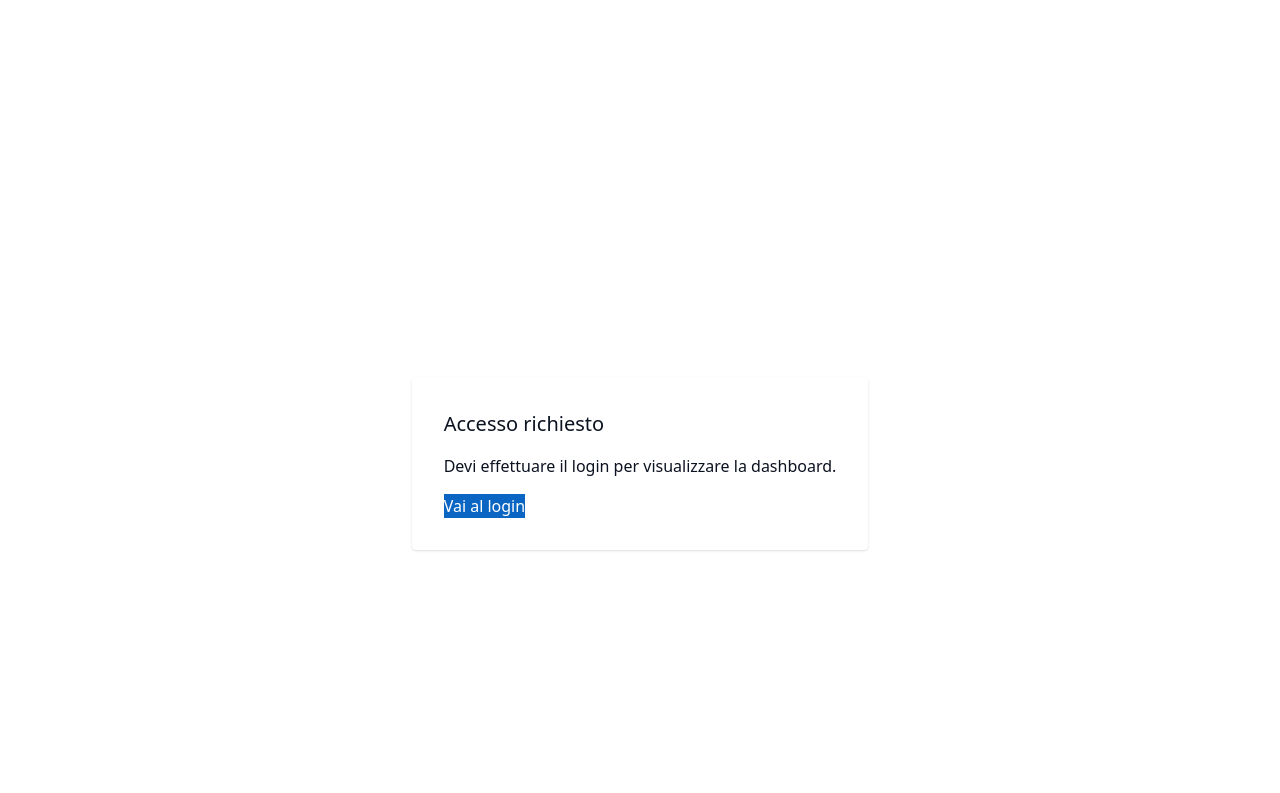
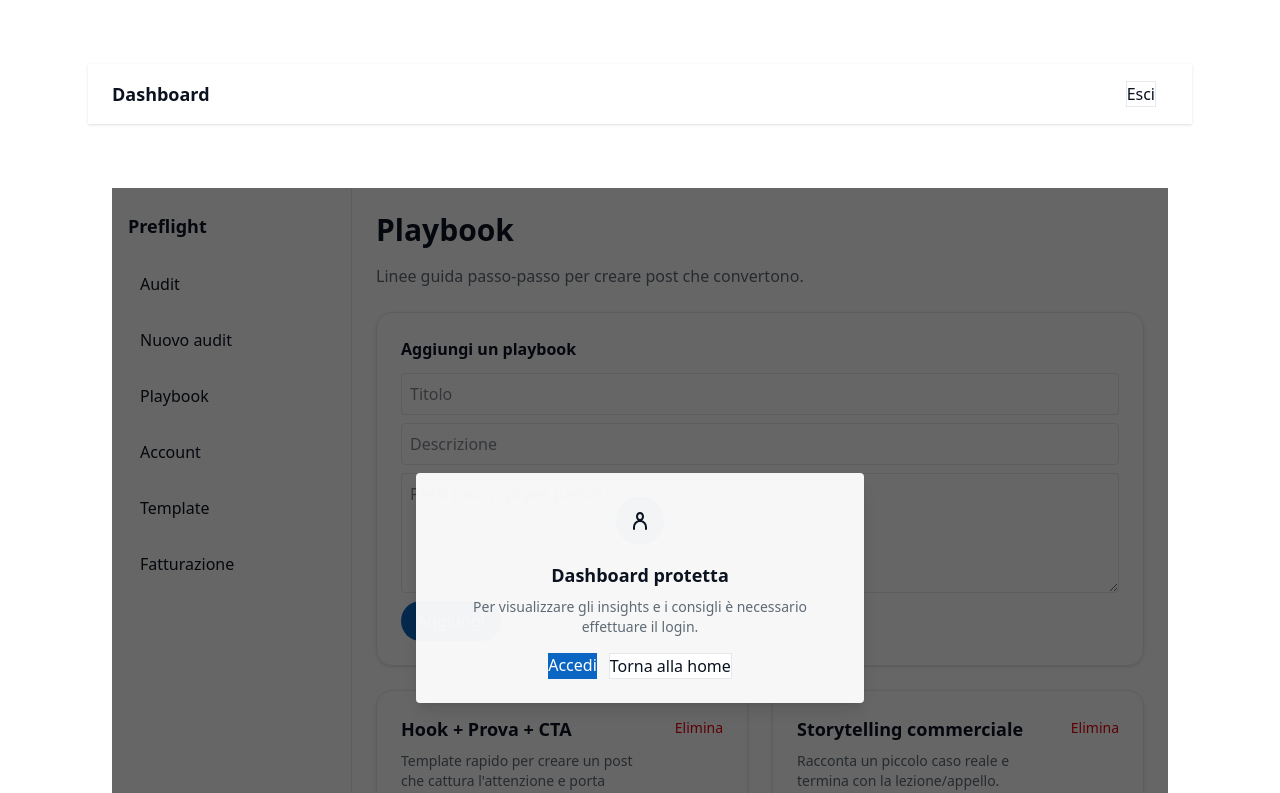
Before and after one commit to marcello13fincato/Preflight, a Next.js app in the folder preflight/: page /playbook in a window 1280 px wide. Shown: the top 793 px of the page. Built offline with nearby package versions, Linux system fonts and the light colour scheme; no server answers.

Commit message:
UX: show locked overlay on dashboard when not authenticated

```diff
--- a/preflight/app/(dashboard)/layout.tsx
+++ b/preflight/app/(dashboard)/layout.tsx
@@ -6,23 +6,33 @@ import Layout from "@/components/shared/Layout";
 
 export default async function DashboardLayout({ children }: { children: ReactNode }) {
   const session = await getServerAuthSession();
-  if (!session) {
-    return (
-      <div className="min-h-screen flex items-center justify-center">
-        <div className="p-8 bg-white rounded shadow">
-          <h2 className="text-xl font-medium">Accesso richiesto</h2>
-          <p className="mt-4">Devi effettuare il login per visualizzare la dashboard.</p>
-          <a href="/auth/login" className="mt-4 inline-block btn-primary">Vai al login</a>
-        </div>
-      </div>
-    );
-  }
+  const locked = !session;
 
   return (
     <Layout header={<Topbar />}>
-      <div className="flex">
-        <Sidebar />
-        <div className="flex-1 p-6 bg-app">{children}</div>
+      <div className="relative">
+        <div className="flex">
+          <Sidebar />
+          <div className="flex-1 p-6 bg-app min-h-screen">{children}</div>
+        </div>
+
+        {locked && (
+          <div className="absolute inset-0 z-50 flex items-center justify-center bg-black/60">
+            <div className="max-w-md rounded bg-white/95 p-6 text-center shadow-lg">
+              <div className="mx-auto flex h-12 w-12 items-center justify-center rounded-full bg-gray-100 text-2xl">
+                <svg xmlns="http://www.w3.org/2000/svg" className="h-6 w-6" fill="none" viewBox="0 0 24 24" stroke="currentColor">
+                  <path strokeLinecap="round" strokeLinejoin="round" strokeWidth={2} d="M12 11c1.657 0 3-1.567 3-3.5S13.657 4 12 4s-3 1.567-3 3.5S10.343 11 12 11zM6 20v-2a6 6 0 0112 0v2" />
+                </svg>
+              </div>
+              <h3 className="mt-4 text-lg font-semibold">Dashboard protetta</h3>
+              <p className="mt-2 text-sm text-muted">Per visualizzare gli insights e i consigli è necessario effettuare il login.</p>
+              <div className="mt-4 flex justify-center gap-3">
+                <a href="/auth/login" className="btn-primary">Accedi</a>
+                <a href="/" className="btn-secondary">Torna alla home</a>
+              </div>
+            </div>
+          </div>
+        )}
       </div>
     </Layout>
   );
```
